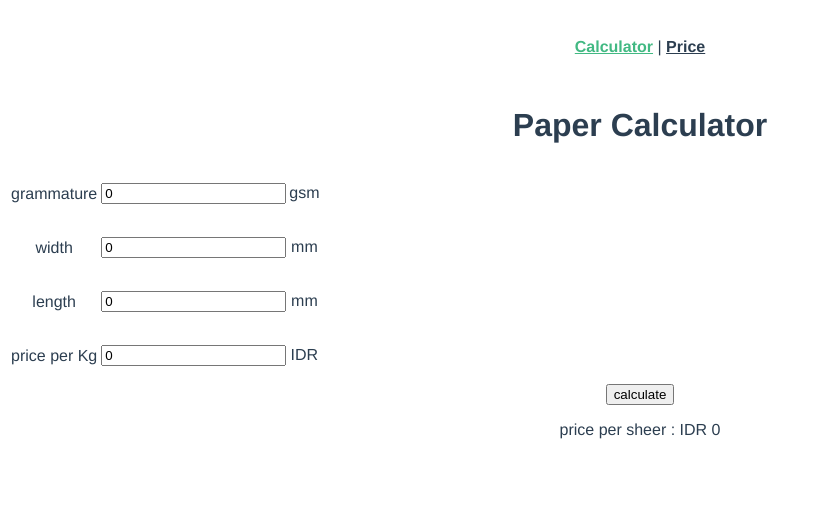
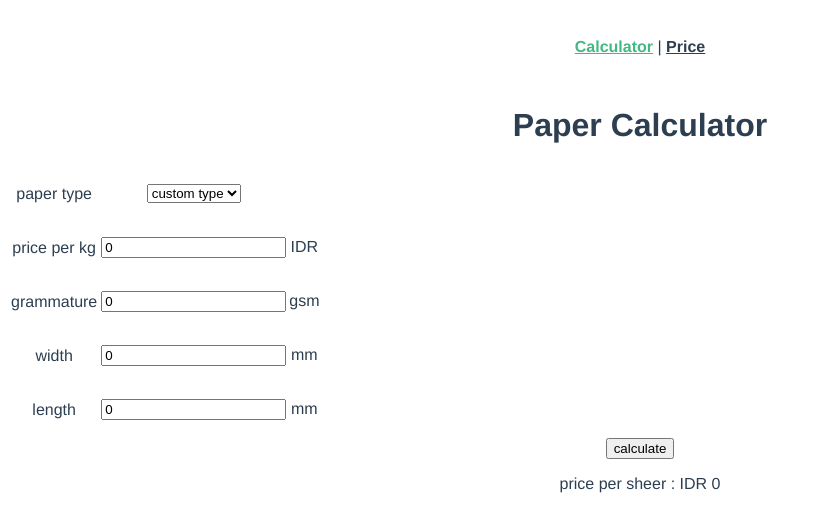
Before and after one commit to rjjatson/gramcal, a Vue app: page / in a window 1280 px wide. Shown: the top 532 px of the page, without its empty margins (0-819 px from the left). Built offline with nearby package versions, Linux system fonts and the light colour scheme.

Commit message:
integrate storage to calculator

```diff
--- a/src/components/Calculator.vue
+++ b/src/components/Calculator.vue
@@ -3,24 +3,35 @@
     <h1>Paper Calculator</h1>
     <table>
       <tr>
+        <td><p>paper type</p></td>
+        <td>
+          <select @change="onChange($event)">
+            <option value="default">custom type</option>
+            <option v-for="p in PriceList" v-bind:key="p.paperType">
+              {{ p.paperType }}
+            </option>
+          </select>
+        </td>
+      </tr>
+      <tr>
+        <td><p>price per kg</p></td>
+        <td><input type="number" v-model.number="mPricePerKg" /></td>
+        <p>IDR</p>
+      </tr>
+      <tr>
         <td><p>grammature</p></td>
-        <td><input type="number" v-model.number="m_grammature" /></td>
+        <td><input type="number" v-model.number="mGrammature" /></td>
         <p>gsm</p>
       </tr>
       <tr>
         <td><p>width</p></td>
-        <td><input type="number" v-model.number="m_width" /></td>
+        <td><input type="number" v-model.number="mWidth" /></td>
         <p>mm</p>
       </tr>
       <tr>
         <td><p>length</p></td>
-        <td><input type="number" v-model.number="m_length" /></td>
+        <td><input type="number" v-model.number="mLength" /></td>
         <p>mm</p>
-      </tr>
-      <tr>
-        <td><p>price per Kg</p></td>
-        <td><input type="number" v-model.number="m_price_per_kg" /></td>
-        <p>IDR</p>
       </tr>
     </table>
 
@@ -32,18 +43,36 @@
 
 <script lang="ts">
 import { Component, Vue } from "vue-property-decorator";
+import PriceModel from "@/models/price-model";
 
 @Component
 export default class Calculator extends Vue {
+  get PriceList(): PriceModel[] {
+    return this.$store.state.price;
+  }
   result = 0;
-  m_grammature = 0;
-  m_width = 0;
-  m_length = 0;
-  m_price_per_kg = 0;
+  mGrammature = 0;
+  mWidth = 0;
+  mLength = 0;
+  mPricePerKg = 0;
   runCalculation(): void {
     this.result =
-      (this.m_grammature * this.m_width * this.m_length * this.m_price_per_kg) /
+      (this.mGrammature * this.mWidth * this.mLength * this.mPricePerKg) /
       Math.pow(10, 9);
+  }
+  onChange(event: Event): void {
+    const paperType = (event.target as HTMLInputElement).value;
+    if (paperType === "default") {
+      this.mPricePerKg = 0;
+      return;
+    }
+    let priceList = Array<PriceModel>();
+    priceList = this.$store.state.price;
+    priceList.forEach(p => {
+      if (p.paperType == paperType) {
+        this.mPricePerKg = p.pricePerKg;
+      }
+    });
   }
 }
 </script>
```
